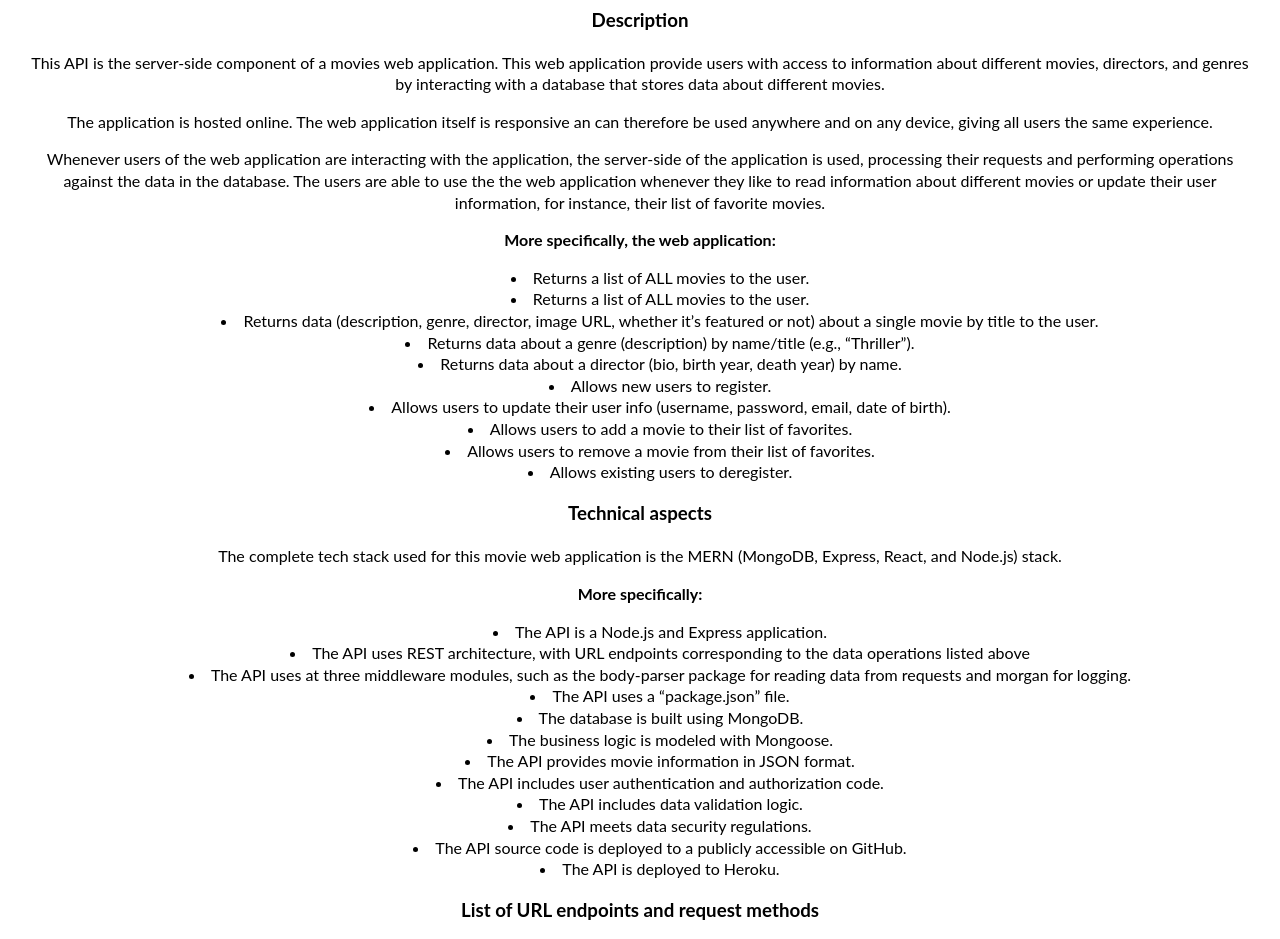
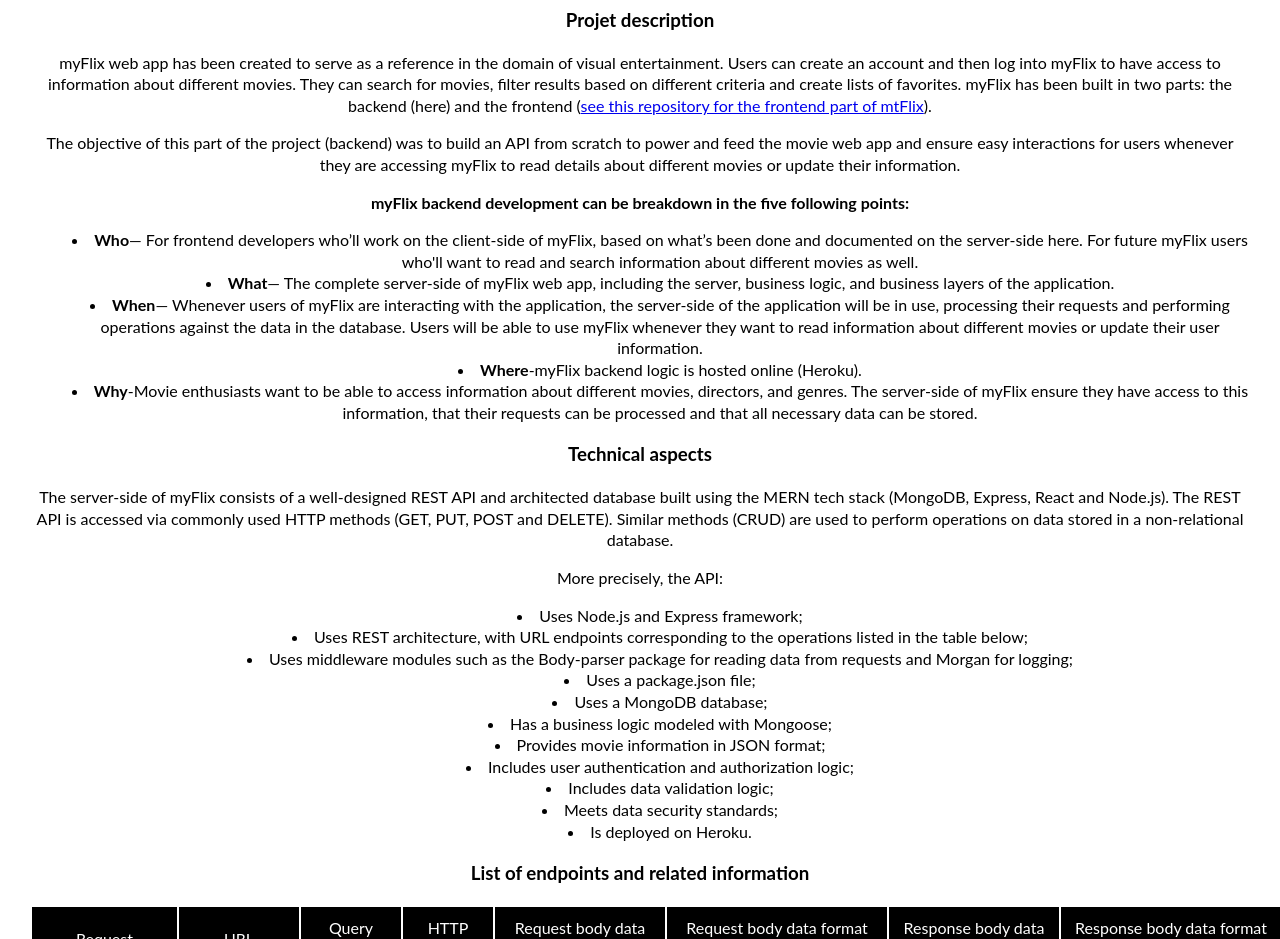
Before and after one commit to AlexaCai/movie-api, a website: page public/documentation.html in a window 1280 px wide. Shown: the part 87-1026 px from the top of the page. Drawn offline with nearby package versions, Linux system fonts and the light colour scheme; files whose address does not match are found by name.

Commit message:
Documentation and README updates

```diff
--- a/public/documentation.html
+++ b/public/documentation.html
@@ -13,66 +13,62 @@
 
 <body>
     <div id="text">
-        <h1>Movie API</h1>
-        <h3>Description</h3>
-        <p>This API is the server-side component of a movies web application. This web
-            application provide users with access to information about different
-            movies, directors, and genres by interacting with a database that stores data
-            about different movies.
+        <h1>myFlix web app documentation (backend)</h1>
+        <h3>Projet description</h3>
+        <p>myFlix web app has been created to serve as a reference in the domain of visual entertainment. Users can
+            create an account and then log into myFlix to have access to information about different movies. They can
+            search for movies, filter results based on different criteria and create lists of favorites. myFlix has been
+            built in two parts: the backend (here) and the frontend (<a href="https://github.com/AlexaCai/myFlix-client"
+                target="_blank">see this repository for the frontend part of mtFlix</a>).
         </p>
         <p>
-            The application is hosted online. The web application itself is responsive an can therefore be
-            used anywhere and on any device, giving all users the same experience.
+            The objective of this part of the project (backend) was to build an API from scratch to power and feed the
+            movie web app and ensure easy interactions for users whenever they are accessing myFlix to read details
+            about different movies or update their information.
         </p>
         <p>
-            Whenever users of the web application are interacting with the application, the server-side of the
-            application is used, processing their requests and performing operations against the
-            data in the database. The users are able to use the the web application whenever they like
-            to read information about different movies or update their user information, for instance, their
-            list of favorite movies.
-        </p>
-        <p class="bold">
-            More specifically, the web application:
+            <strong>myFlix backend development can be breakdown in the five following points:</strong>
         </p>
         <ul>
-            <li>Returns a list of ALL movies to the user.</li>
-            <li>Returns a list of ALL movies to the user.</li>
-            <li>Returns data (description, genre, director, image URL, whether it’s featured or not) about a single
-                movie by
-                title to the user.</li>
-            <li>Returns data about a genre (description) by name/title (e.g., “Thriller”).</li>
-            <li>Returns data about a director (bio, birth year, death year) by name.</li>
-            <li>Allows new users to register.</li>
-            <li>Allows users to update their user info (username, password, email, date of birth).</li>
-            <li>Allows users to add a movie to their list of favorites.</li>
-            <li>Allows users to remove a movie from their list of favorites.</li>
-            <li>Allows existing users to deregister.</li>
+            <li><strong>Who</strong>— For frontend developers who’ll work on the client-side of myFlix, based on what’s
+                been done and documented on the server-side here. For future myFlix users who'll want to read and search
+                information about different movies as well.</li>
+            <li><strong>What</strong>— The complete server-side of myFlix web app, including the server, business logic,
+                and business layers of the application.</li>
+            <li> <strong>When</strong>— Whenever users of myFlix are interacting with the application, the server-side
+                of the application will be in use, processing their requests and performing operations against the data
+                in the database. Users will be able to use myFlix whenever they want to read information about different
+                movies or update their user information.</li>
+            <li><strong>Where</strong>-myFlix backend logic is hosted online (Heroku).</li>
+            <li><strong>Why</strong>-Movie enthusiasts want to be able to access information about different movies,
+                directors, and genres. The server-side of myFlix ensure they have access to this information, that their
+                requests can be processed and that all necessary data can be stored.</li>
         </ul>
         <h3>Technical aspects</h3>
-        <p>The complete tech stack used for this movie web application is the MERN
-            (MongoDB, Express, React, and Node.js) stack.
+        <p>The server-side of myFlix consists of a well-designed REST API and architected database built using the MERN
+            tech stack (MongoDB, Express, React and Node.js). The REST API is accessed via commonly used HTTP methods
+            (GET, PUT, POST and DELETE). Similar methods (CRUD) are used to perform operations on data stored in a
+            non-relational database.
         </p>
-        <p class="bold">
-            More specifically:
+        <p>
+            More precisely, the API:
         </p>
         <ul>
-            <li>The API is a Node.js and Express application.</li>
-            <li>The API uses REST architecture, with URL endpoints corresponding to the data
-                operations listed above</li>
-            <li>The API uses at three middleware modules, such as the body-parser package for
-                reading data from requests and morgan for logging.</li>
-            <li>The API uses a “package.json” file.</li>
-            <li>The database is built using MongoDB.</li>
-            <li>The business logic is modeled with Mongoose.</li>
-            <li>The API provides movie information in JSON format.</li>
-            <li>The API includes user authentication and authorization code.</li>
-            <li>The API includes data validation logic.</li>
-            <li>The API meets data security regulations.</li>
-            <li>The API source code is deployed to a publicly accessible on GitHub.</li>
-            <li>The API is deployed to Heroku.</li>
+            <li>Uses Node.js and Express framework;</li>
+            <li>Uses REST architecture, with URL endpoints corresponding to the operations listed in the table below;
+            </li>
+            <li>Uses middleware modules such as the Body-parser package for reading data from requests and Morgan for
+                logging;</li>
+            <li>Uses a package.json file;</li>
+            <li>Uses a MongoDB database;</li>
+            <li>Has a business logic modeled with Mongoose;</li>
+            <li>Provides movie information in JSON format;</li>
+            <li>Includes user authentication and authorization logic;</li>
+            <li>Includes data validation logic;</li>
+            <li>Meets data security standards;</li>
+            <li>Is deployed on Heroku.</li>
         </ul>
-        <h3>List of URL endpoints and request methods</h3>
-    </div>
+        <h3>List of endpoints and related information</h3>
     <table>
         <thead>
             <tr>
@@ -222,9 +218,9 @@
                 <td>JSON object holding data about the user's new account just created</td>
                 <td class="wide-column">
                     { <br>
-                    "Username": "Jake Ty", <br>
-                    "Password": "SuperSmash", <br>
-                    "Email": "j-t@hotmail.com", <br>
+                    "Username": "Usertest", <br>
+                    "Password": "Usertest", <br>
+                    "Email": "Usertest@gmail.com", <br>
                     "Birthday": "1995-09-08T00:00:00.000Z", <br>
                     "FavoriteMovies": [], <br>
                     "_id": "648e8630e9d9abf...", <br>
@@ -239,12 +235,10 @@
                 <td>PUT</td>
                 <td>JSON object holding data the user wants to update</td>
                 <td>
-                    (Update on original Jake Ty account) <br>
-                    <br>
                     { <br>
-                    "Username": "Jake TyUP", <br>
-                    "Password": "superUP.", <br>
-                    "Email": "UP@hotmail.com", <br>
+                    "Username": "UsertestUPDATED", <br>
+                    "Password": "UsertestUPDATED", <br>
+                    "Email": "UsertestUPDATED@gmail.com", <br>
                     "Birthday": "1995-09-08T00:00:00.000Z" <br>
                     }
                 </td>
@@ -252,9 +246,9 @@
                 <td class="wide-column">
                     { <br>
                     "_id": "648e8630e9d9abf7...", <br>
-                    "Username": "Jake TyUP", <br>
-                    "Password": "superUP.", <br>
-                    "Email": "UP@hotmail.com", <br>
+                    "Username": "UsertestUPDATED", <br>
+                    "Password": "UsertestUPDATED", <br>
+                    "Email": "UsertestUPDATED@gmail.com", <br>
                     "Birthday": "1995-09-08T00:00:00.000Z", <br>
                     "__v": 0 <br>
                     }
@@ -271,9 +265,9 @@
                 <td class="wide-column">
                     { <br>
                     "_id": "648e8630e9d9abf7...", <br>
-                        "Username": "Jake TyUP", <br>
-                        "Password": "superUP.", <br>
-                        "Email": "UP@hotmail.com", <br>
+                    "Username": "UsertestUPDATED", <br>
+                    "Password": "UsertestUPDATED", <br>
+                    "Email": "UsertestUPDATED@gmail.com", <br>
                     "Birthday": "1995-09-08T00:00:00.000Z", <br>
                     "FavoriteMovies": ["648cc4289e8b6d..."], <br>
                     "__v": 0 <br>
@@ -291,9 +285,9 @@
                 <td class="wide-column">
                     { <br>
                     "_id": "648e8630e9d9abf7...", <br>
-                        "Username": "Jake TyUP", <br>
-                        "Password": "superUP.", <br>
-                        "Email": "UP@hotmail.com", <br>
+                    "Username": "UsertestUPDATED", <br>
+                    "Password": "UsertestUPDATED", <br>
+                    "Email": "UsertestUPDATED@gmail.com", <br>
                     "Birthday": "1995-09-08T00:00:00.000Z", <br>
                     "FavoriteMovies": [ ] <br>
                     "__v": 0 <br>
@@ -309,11 +303,27 @@
                 <td>Not applicable</td>
                 <td>Confirmation message that account has been deleted</td>
                 <td class="wide-column">
-                    "Jake TyUP has been deleted."
+                    "UsertestUPDATED has been deleted."
                 </td>
             </tr>
         </tbody>
     </table>
+    <h3 style="margin-left: 40px;">App dependencies</h3>
+    <ul>
+        <li>bcrypt: ^5.1.0 </li>
+        <li>body-parser: ^1.20.2 </li>
+        <li>cors: ^2.8.5 </li>
+        <li>express: ^4.18.2 </li>
+        <li>express-validator: ^7.0.1 </li>
+        <li>jsonwebtoken: ^9.0.0 </li>
+        <li>mongoose: ^7.3.0 </li>
+        <li>morgan: ^1.10.0 </li>
+        <li>passport: ^0.6.0 </li>
+        <li>passport-jwt: ^4.0.1 </li>
+        <li>passport-local: ^1.0.0 </li>
+        <li>uuid: ^9.0.0</li>
+    </ul>
+</div>
 </body>
 
 </html>
```
Also changed, not shown: README.md (added). Lines whose indentation alone changed are shown as unchanged.
